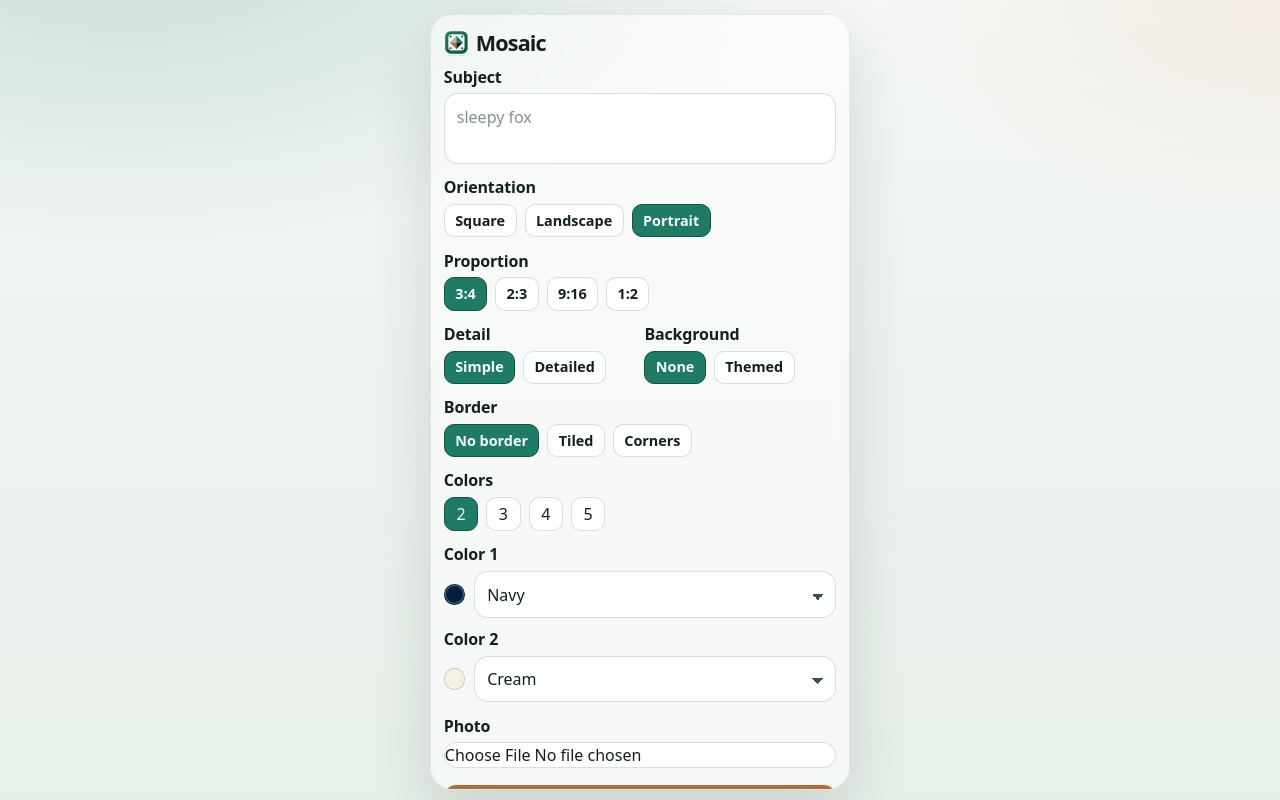
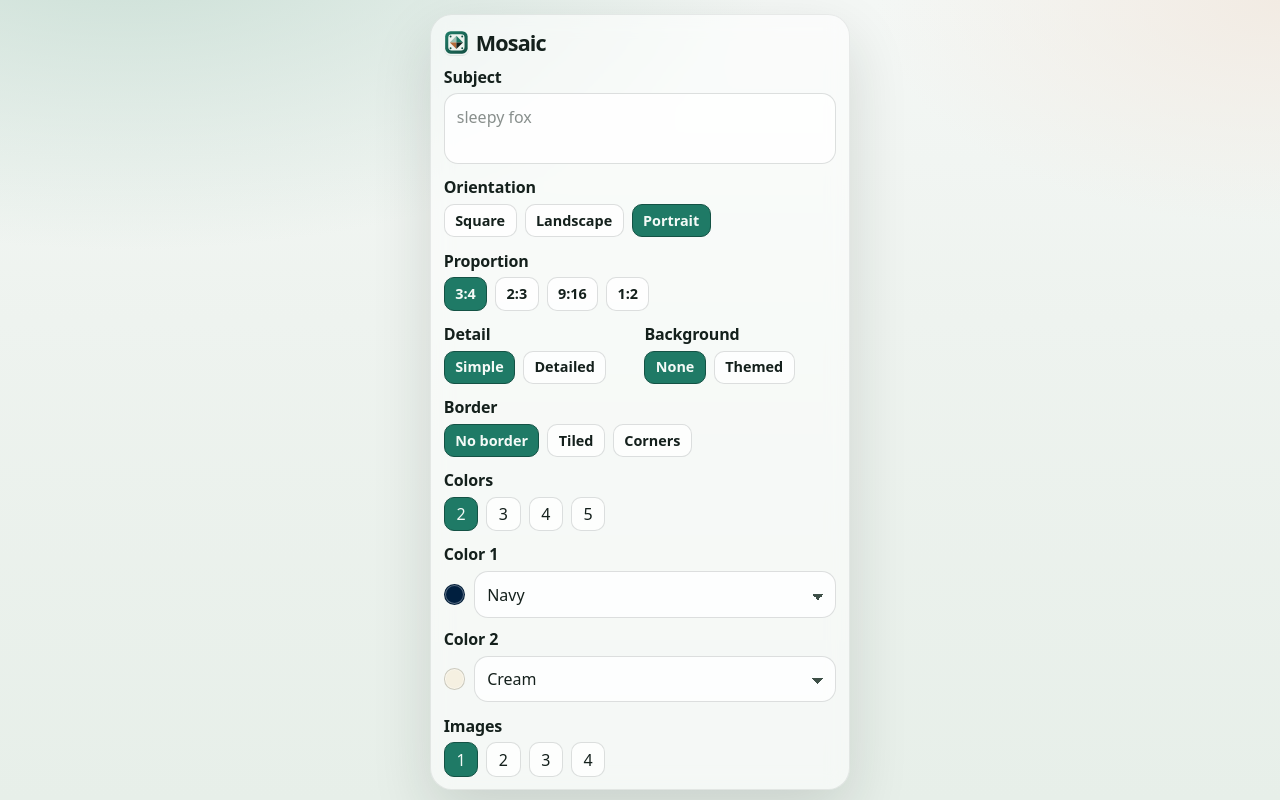
Before and after one commit to LutherFergus/super-eureka, a Next.js app: page / in a window 1280 px wide. Built offline with nearby package versions, Linux system fonts and the light colour scheme.

Commit message:
Add image count control; shelve photo upload
Place an Images 1–4 picker at the bottom of the form and remove the
photo upload UI for now (reference images stay off in prompt build).

Co-authored-by: LutherFergus <LutherFergus@users.noreply.github.com>

```diff
--- a/src/components/CreatorForm.tsx
+++ b/src/components/CreatorForm.tsx
@@ -1,9 +1,8 @@
 "use client";
 
-import { useEffect, useId, useRef, useState, type FormEvent } from "react";
+import { useEffect, useId, useState, type FormEvent } from "react";
 import { MosaicMark } from "@/components/MosaicMark";
 import { PromptModal } from "@/components/PromptModal";
-import { fileToResizedDataUrl } from "@/lib/gallery";
 import { buildMosaicPrompt } from "@/lib/prompt";
 import {
   BORDER_MODE_OPTIONS,
@@ -18,7 +17,9 @@ import {
   DEFAULT_COLOR_COUNT,
   DEFAULT_CORNER_STYLE,
   DEFAULT_DETAIL_LEVEL,
+  DEFAULT_IMAGE_COUNT,
   DEFAULT_ORIENTATION,
+  IMAGE_COUNT_OPTIONS,
   ORIENTATION_OPTIONS,
   PROPORTION_OPTIONS,
   clampBorderThickness,
@@ -31,6 +32,7 @@ import {
   type ColorCount,
   type CornerStyle,
   type DetailLevel,
+  type ImageCount,
   type Orientation,
 } from "@/lib/types";
 import {
@@ -40,7 +42,7 @@ import {
   resizePaletteIds,
 } from "@/lib/yarnColors";
 
-function OptionGroup<T extends string>({
+function OptionGroup<T extends string | number>({
   label,
   value,
   options,
@@ -60,7 +62,7 @@ function OptionGroup<T extends string>({
       <div className="option-pills" role="group" aria-labelledby={groupId}>
         {options.map((option) => (
           <button
-            key={option.value}
+            key={String(option.value)}
             type="button"
             className={
               option.value === value ? "option-pill is-active" : "option-pill"
@@ -80,9 +82,8 @@ function OptionGroup<T extends string>({
 export function CreatorForm() {
   const promptId = useId();
   const colorId = useId();
-  const photoId = useId();
+  const imagesId = useId();
   const thicknessId = useId();
-  const fileRef = useRef<HTMLInputElement>(null);
 
   const [prompt, setPrompt] = useState("");
   const [colorCount, setColorCount] = useState<ColorCount>(DEFAULT_COLOR_COUNT);
@@ -105,11 +106,12 @@ export function CreatorForm() {
   const [backgroundMode, setBackgroundMode] = useState<BackgroundMode>(
     DEFAULT_BACKGROUND_MODE,
   );
-  const [photoName, setPhotoName] = useState<string | null>(null);
-  const [photoDataUrl, setPhotoDataUrl] = useState<string | undefined>();
+  const [imageCount, setImageCount] = useState<ImageCount>(DEFAULT_IMAGE_COUNT);
   const [localError, setLocalError] = useState<string | null>(null);
   const [modalOpen, setModalOpen] = useState(false);
   const [modalPrompt, setModalPrompt] = useState("");
+  const [modalImageCount, setModalImageCount] =
+    useState<ImageCount>(DEFAULT_IMAGE_COUNT);
 
   useEffect(() => {
     const allowed = PROPORTION_OPTIONS[orientation].map((item) => item.value);
@@ -121,30 +123,6 @@ export function CreatorForm() {
   useEffect(() => {
     setPaletteIds((current) => resizePaletteIds(current, colorCount));
   }, [colorCount]);
-
-  async function handlePhotoChange(file: File | undefined) {
-    setLocalError(null);
-    if (!file) {
-      setPhotoName(null);
-      setPhotoDataUrl(undefined);
-      return;
-    }
-
-    if (!file.type.startsWith("image/")) {
-      setLocalError("Please choose a PNG, JPEG, or WebP photo.");
-      return;
-    }
-
-    try {
-      const dataUrl = await fileToResizedDataUrl(file);
-      setPhotoName(file.name);
-      setPhotoDataUrl(dataUrl);
-    } catch {
-      setLocalError("Could not read that photo.");
-      setPhotoName(null);
-      setPhotoDataUrl(undefined);
-    }
-  }
 
   const resolvedCornerStyle =
     borderMode === "corners" ? cornerStyle : DEFAULT_CORNER_STYLE;
@@ -165,7 +143,8 @@ export function CreatorForm() {
       cornerStyle: resolvedCornerStyle,
       borderThickness,
       backgroundMode,
-      hasReferenceImage: Boolean(photoDataUrl),
+      // Photo upload is shelved for now.
+      hasReferenceImage: false,
     });
   }
 
@@ -179,6 +158,7 @@ export function CreatorForm() {
     }
 
     setModalPrompt(assemblePrompt(trimmed));
+    setModalImageCount(imageCount);
     setModalOpen(true);
   }
 
@@ -348,29 +328,21 @@ export function CreatorForm() {
         </div>
 
         <div className="field">
-          <label htmlFor={photoId}>Photo</label>
-          <div className="photo-row">
-            <input
-              ref={fileRef}
-              id={photoId}
-              type="file"
-              accept="image/png,image/jpeg,image/webp"
-              onChange={(event) =>
-                void handlePhotoChange(event.target.files?.[0])
-              }
-            />
-            {photoName ? (
+          <label id={imagesId}>Images</label>
+          <div className="color-pills" role="group" aria-labelledby={imagesId}>
+            {IMAGE_COUNT_OPTIONS.map((count) => (
               <button
+                key={count}
                 type="button"
-                className="text-btn"
-                onClick={() => {
-                  if (fileRef.current) fileRef.current.value = "";
-                  void handlePhotoChange(undefined);
-                }}
+                className={
+                  count === imageCount ? "color-pill is-active" : "color-pill"
+                }
+                onClick={() => setImageCount(count)}
+                aria-pressed={count === imageCount}
               >
-                Clear
+                {count}
               </button>
-            ) : null}
+            ))}
           </div>
         </div>
 
@@ -386,6 +358,7 @@ export function CreatorForm() {
       <PromptModal
         open={modalOpen}
         initialPrompt={modalPrompt}
+        imageCount={modalImageCount}
         onClose={() => setModalOpen(false)}
       />
     </>
--- a/src/components/PromptModal.tsx
+++ b/src/components/PromptModal.tsx
@@ -5,12 +5,14 @@ import { useEffect, useId, useRef, useState } from "react";
 type PromptModalProps = {
   open: boolean;
   initialPrompt: string;
+  imageCount?: number;
   onClose: () => void;
 };
 
 export function PromptModal({
   open,
   initialPrompt,
+  imageCount = 1,
   onClose,
 }: PromptModalProps) {
   const titleId = useId();
@@ -69,6 +71,9 @@ export function PromptModal({
         <h2 id={titleId}>Assembled prompt</h2>
         <p className="prompt-modal-copy">
           Edit freely, then copy into Imagine or any image model.
+          {imageCount > 1
+            ? ` Generate ${imageCount} images with this prompt.`
+            : " Generate 1 image with this prompt."}
         </p>
 
         <div className="field">
--- a/src/lib/types.ts
+++ b/src/lib/types.ts
@@ -67,6 +67,10 @@ export const GALLERY_STORAGE_KEY = "mosaic-gallery-v1";
 export const GALLERY_MAX_ITEMS = 50;
 export const DEFAULT_COLOR_COUNT: ColorCount = 2;
 export const COLOR_COUNT_OPTIONS: ColorCount[] = [2, 3, 4, 5];
+
+export type ImageCount = 1 | 2 | 3 | 4;
+export const DEFAULT_IMAGE_COUNT: ImageCount = 1;
+export const IMAGE_COUNT_OPTIONS: ImageCount[] = [1, 2, 3, 4];
 
 export const DEFAULT_ORIENTATION: Orientation = "portrait";
 export const DEFAULT_ASPECT_RATIO: AspectRatio = "3:4";
```
